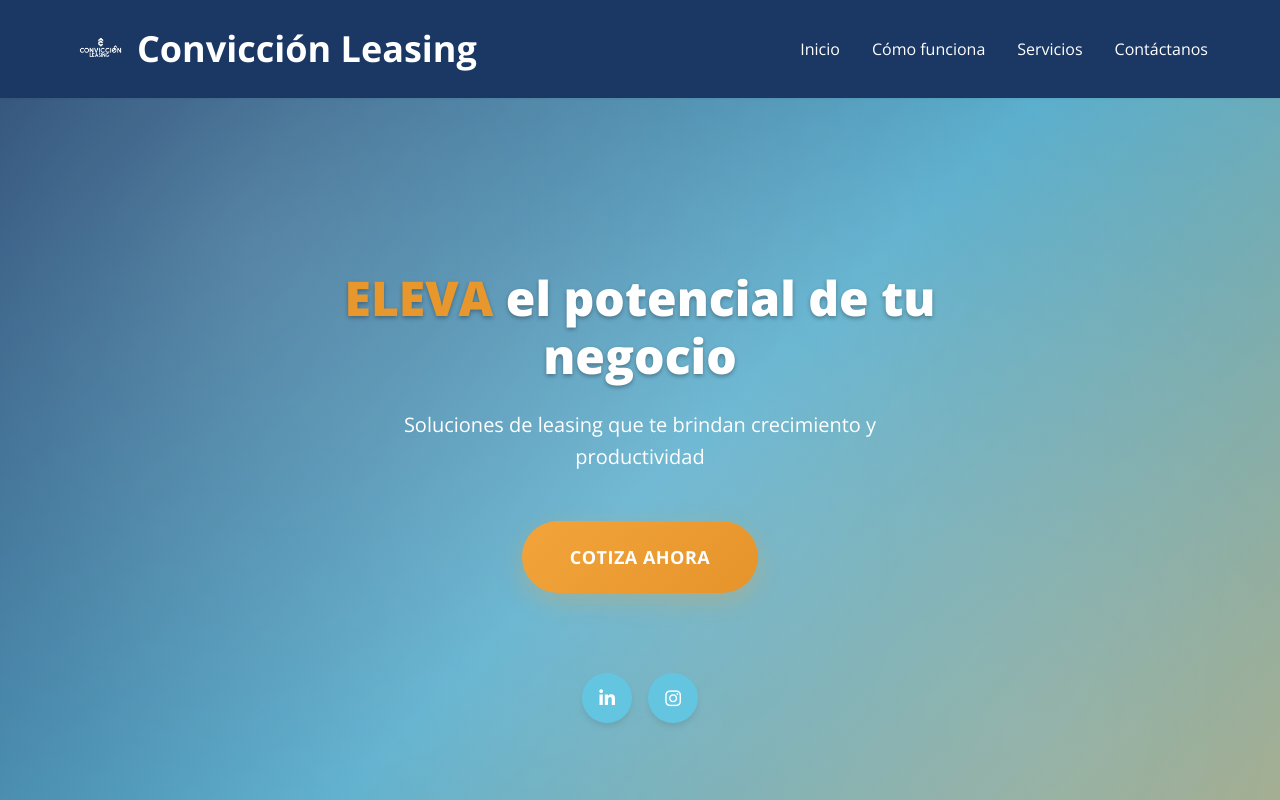
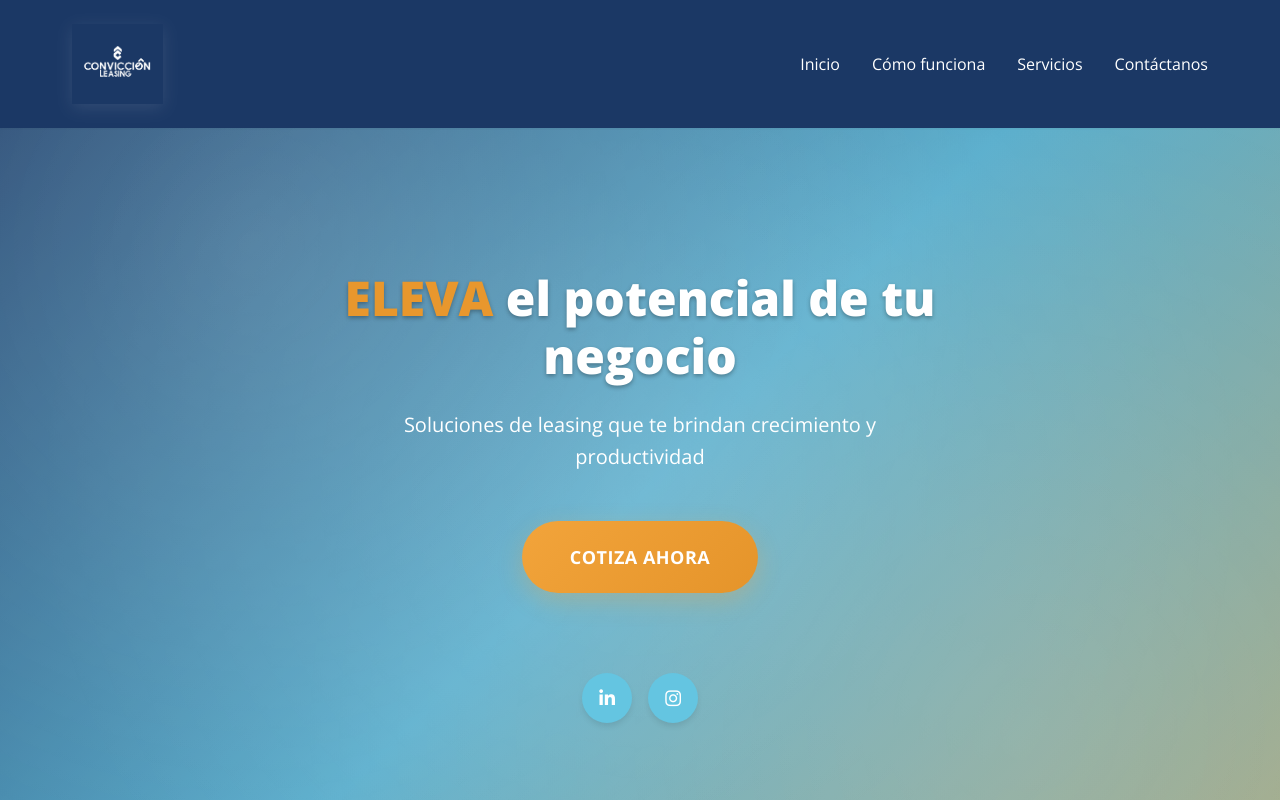
Before and after one commit to Rodolfo-Donis/conviccion-leasing, a React (Vite) app: page / in a window 1280 px wide. Shown: the top 800 px of the page. Built offline with nearby package versions, Linux system fonts and the light colour scheme; no server answers.

Commit message:
feat: enhance header logo with bigger size and footer-style animations

```diff
--- a/src/components/Header.css
+++ b/src/components/Header.css
@@ -37,7 +37,6 @@
   font-weight: var(--font-weight-bold);
   transition: color var(--transition-fast);
 }
-
 .logo h2 {
   margin: 0;
   color: var(--color-white);
@@ -46,16 +45,18 @@
 }
 
 .logo img {
-  height: 50px;
+  height: 80px;
   width: auto;
   object-fit: contain;
   filter: brightness(0) invert(1);
-  transition: filter var(--transition-fast), transform var(--transition-fast);
+  transition: transform var(--transition-fast), box-shadow var(--transition-fast);
+  box-shadow: 0 4px 16px rgba(0,0,0,0.10);
 }
 
 .logo img:hover {
-  transform: scale(1.1);
-  filter: brightness(0) invert(1) drop-shadow(0 0 8px rgba(255, 255, 255, 0.3));
+  transform: scale(1.05) rotate(-1deg);
+  filter: brightness(0) invert(1);
+  box-shadow: 0 8px 24px rgba(0,0,0,0.15);
 }
 
 .nav {
@@ -185,7 +186,7 @@
   }
 
   .logo img {
-    height: 40px;
+    height: 60px;
   }
 }
 
@@ -203,7 +204,7 @@
   }
 
   .logo img {
-    height: 35px;
+    height: 50px;
   }
 
   .nav {
--- a/src/components/Header.jsx
+++ b/src/components/Header.jsx
@@ -1,7 +1,7 @@
 import React, { useState, useEffect } from 'react'
+import { motion } from 'framer-motion'
 import './Header.css'
-import logonegativo from '../assets/images/logonegativo.png'
-
+import logoPositivo from '../assets/images/LOGO POSITIVO.png'
 const Header = () => {
   const [isScrolled, setIsScrolled] = useState(false)
   const [isMobileMenuOpen, setIsMobileMenuOpen] = useState(false)
@@ -34,10 +34,21 @@
   return (
     <header className={`header ${isScrolled ? 'scrolled' : ''}`}>
       <div className="container">
-        <div className="logo">
-          <img src={logonegativo} alt="Convicción Leasing" />
-          <h2>Convicción Leasing</h2>
-        </div>
+        <motion.div
+          className="logo"
+          initial={{ opacity: 0, y: -20 }}
+          animate={{ opacity: 1, y: 0 }}
+          transition={{ duration: 0.6, delay: 0.2 }}
+        >
+          <motion.img
+            src={logoPositivo}
+            alt="Convicción Leasing"
+            className='logo-img'
+            whileHover={{ scale: 1.05, rotate: -1 }}
+            whileTap={{ scale: 0.95 }}
+            transition={{ duration: 0.2 }}
+          />
+        </motion.div>
 
         <nav className={`nav ${isMobileMenuOpen ? 'open' : ''}`}>
           <ul className="nav-links">
```
